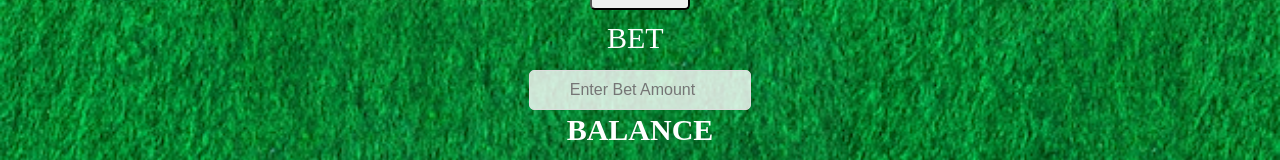
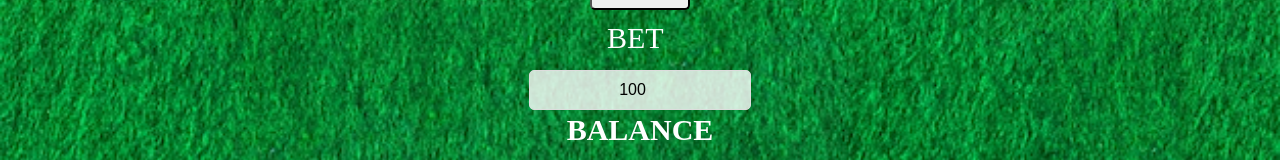
Before and after one commit to 44walrath/Blackjack-Website, a plain HTML site: page index.html in a window 1280 px wide. Shown: the part 562-722 px from the top of the page. Drawn offline with Linux system fonts and the light colour scheme.

Commit message:
Update index.html

```diff
--- a/index.html
+++ b/index.html
@@ -25,7 +25,7 @@
         <h2>
             <form id="bet-form">
                 <div class="bet-container">
-                    <input type="number" id="bet" required placeholder="Enter Bet Amount">
+                    <input type="number" id="bet" value="100" required placeholder="Enter Bet Amount">
                     <button type="submit" id="button-bet">BET</button>
                 </div>
             </form>
```
